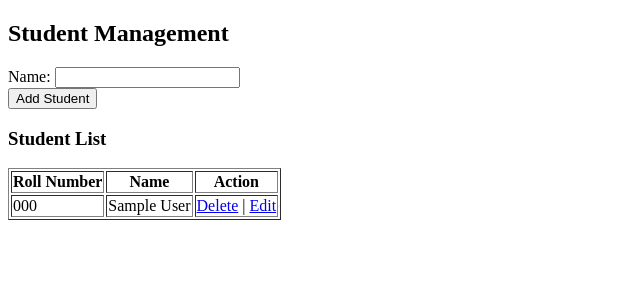
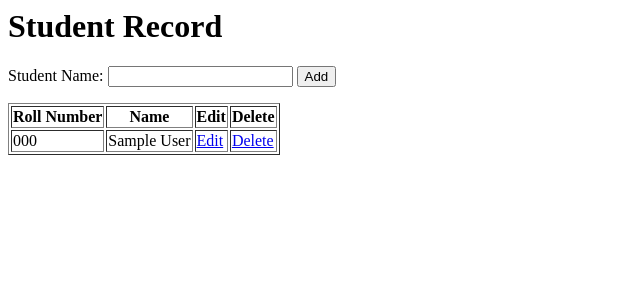
Before and after one commit to VartikAnand/vocational-web-development-Practical, a PHP site: page / in a window 1280 px wide. Shown: the top 300 px of the page, without its empty margins (0-640 px from the left). Run offline with PHP 8.4, Linux system fonts and the light colour scheme; tables that the repository leaves empty or names only in its code hold one stand-in row (values such as "Sample post").

Commit message:
20 added

```diff
--- a/20_dynamic_website/index.php
+++ b/20_dynamic_website/index.php
@@ -1,122 +1,58 @@
 <?php
-// Database connection
-$conn = new mysqli('localhost', 'root', '', 'vartikdb');
+$conn = mysqli_connect('localhost', 'root', '', 'vartikdb');
 
-if ($conn->connect_error) {
-    die("Connection failed: " . $conn->connect_error);
+if (!$conn) {
+    echo "Error ";
 }
 
-// Insert operation
-if ($_SERVER["REQUEST_METHOD"] == "POST" && isset($_POST["add"])) {
-    $name = $_POST["name"];
+if (isset($_POST['Add'])) {
+    $name = $_POST['name'];
+    $sql = "INSERT INTO STUDENTS (`name`) VALUES ('$name')";
 
-    // Use prepared statement to prevent SQL injection
-    $stmt = $conn->prepare("INSERT INTO students (name) VALUES (?)");
-    $stmt->bind_param("s", $name);
-
-    if ($stmt->execute()) {
-        echo "Student added successfully";
-    } else {
-        echo "Error: " . $stmt->error;
-    }
-
-    $stmt->close();
-}
-
-// Delete operation
-if ($_SERVER["REQUEST_METHOD"] == "GET" && isset($_GET["delete"])) {
-    $roll_number = $_GET["delete"];
-
-    $sql = "DELETE FROM students WHERE roll_number='$roll_number'";
-
-    if ($conn->query($sql) === TRUE) {
-        echo "Student deleted successfully";
-    } else {
-        echo "Error: " . $sql . "<br>" . $conn->error;
+    if (mysqli_query($conn, $sql)) {
+        echo "Record inserted successfully";
     }
 }
 
-// Edit operation
-if ($_SERVER["REQUEST_METHOD"] == "POST" && isset($_POST["edit"])) {
-    $roll_number = $_POST["roll_number"];
-    $name = $_POST["name"];
-
-    // Use prepared statement for update to prevent SQL injection
-    $stmt = $conn->prepare("UPDATE students SET name=? WHERE roll_number=?");
-    $stmt->bind_param("ss", $name, $roll_number);
-
-    if ($stmt->execute()) {
-        echo "Student updated successfully";
-    } else {
-        echo "Error: " . $stmt->error;
-    }
-
-    $stmt->close();
-}
-
-// Fetch all students for display using a new instance of mysqli
-$result = (new mysqli('localhost', 'root', '', 'vartikdb'))->query("SELECT * FROM students");
-$students = [];
-
-while ($row = $result->fetch_assoc()) {
-    $students[] = $row;
-}
-
-// Close the connection after fetching data
-$result->close();
-
-$conn->close();
 ?>
 
-<!DOCTYPE html>
 <html lang="en">
-<head>
-    <meta charset="UTF-8">
-    <meta name="viewport" content="width=device-width, initial-scale=1.0">
-    <title>Student Management</title>
-</head>
+
 <body>
-    <h2>Student Management</h2>
-
-    <!-- Form for adding a new student -->
-    <form action="" method="post">
-        Name: <input type="text" name="name" required><br>
-        <input type="submit" name="add" value="Add Student">
+    <h1>Student Record</h1>
+    <form method="post" action="">
+        <label for='name'>Student Name:</label>
+        <input type='text' id='name' name='name'>
+        <input type='submit' name='Add' value='Add'>
     </form>
 
-    <h3>Student List</h3>
-
-    <!-- Display the list of students -->
     <table border="1">
         <tr>
             <th>Roll Number</th>
             <th>Name</th>
-            <th>Action</th>
+            <th>Edit</th>
+            <th>Delete</th>
         </tr>
-        <?php foreach ($students as $student) : ?>
-            <tr>
-                <td><?= $student['roll_number'] ?></td>
-                <td><?= $student['name'] ?></td>
-                <td>
-                    <a href="?delete=<?= $student['roll_number'] ?>">Delete</a> |
-                    <a href="?edit=<?= $student['roll_number'] ?>">Edit</a>
-                </td>
-            </tr>
-        <?php endforeach; ?>
+
+        <?php
+        $sql = "SELECT * FROM STUDENTS";
+        $result = mysqli_query($conn, $sql);
+
+        while ($row = mysqli_fetch_assoc($result)) {
+            echo "<tr>";
+            echo "<td>". $row['roll_number']. "</td>"; // Adjust the column name if necessary
+            echo "<td>". $row['name']. "</td>";
+            echo "<td><a href='edit.php?id=".$row['roll_number']."'>Edit</a></td>"; // Assuming 'edit.php' handles the editing
+            echo "<td><a href='delete.php?id=".$row['roll_number']."'>Delete</a></td>"; // Assuming 'delete.php' handles the deletion
+            echo "</tr>";
+        }
+        ?>
+
     </table>
 
-    <?php if (isset($_GET["edit"])) : ?>
-        <!-- Form for editing an existing student -->
-        <?php
-        $edit_roll_number = $_GET["edit"];
-        $edit_student = (new mysqli('localhost', 'root', '', 'vartikdb'))->query("SELECT * FROM students WHERE roll_number='$edit_roll_number'")->fetch_assoc();
-        ?>
-        <h3>Edit Student</h3>
-        <form action="" method="post">
-            Name: <input type="text" name="name" value="<?= $edit_student['name'] ?>" required><br>
-            <input type="hidden" name="roll_number" value="<?= $edit_student['roll_number'] ?>">
-            <input type="submit" name="edit" value="Edit Student">
-        </form>
-    <?php endif; ?>
+    <?php
+    mysqli_close($conn);
+    ?>
+
 </body>
 </html>
```
Also changed, not shown: 20_dynamic_website/delete.php (added, +23 -0 lines), 20_dynamic_website/edit.php (added, +54 -0 lines), 20_dynamic_website/1.png (added), 20_dynamic_website/2.png (added), 20_dynamic_website/README.md (added).
